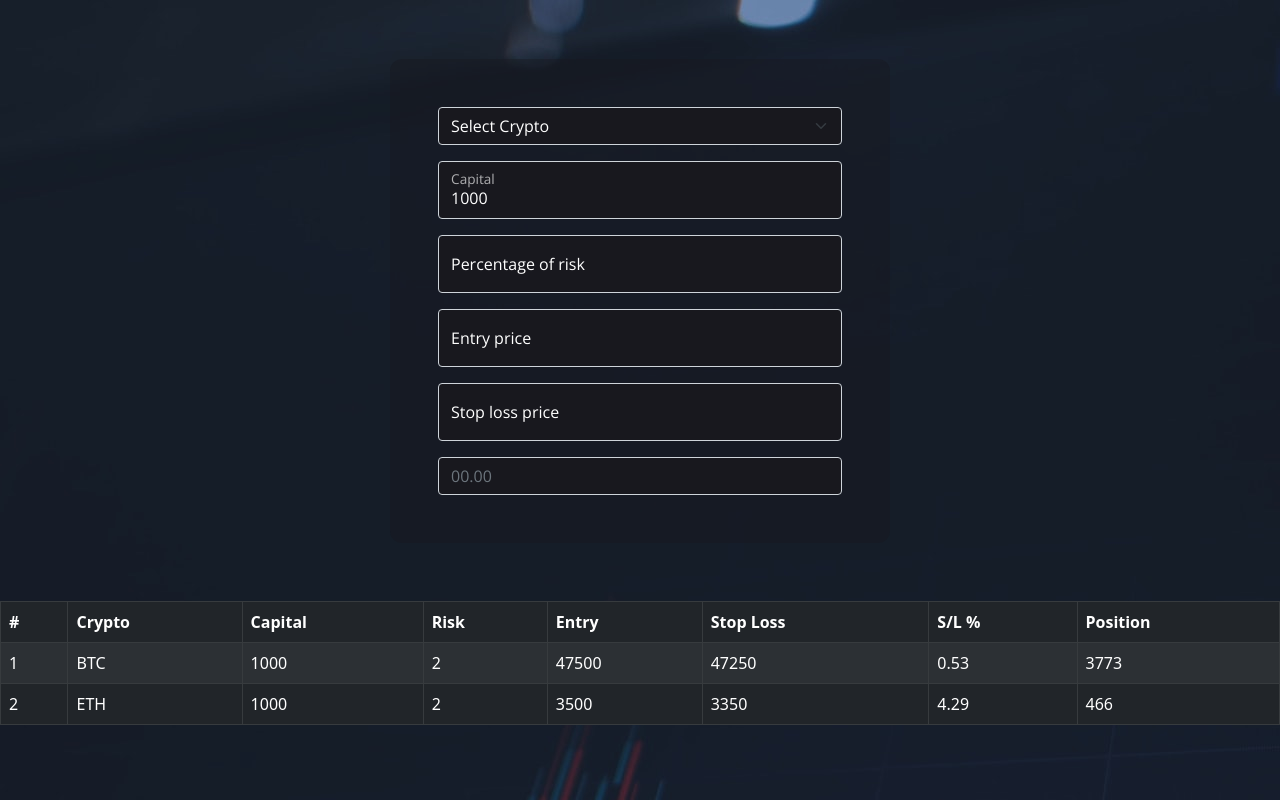
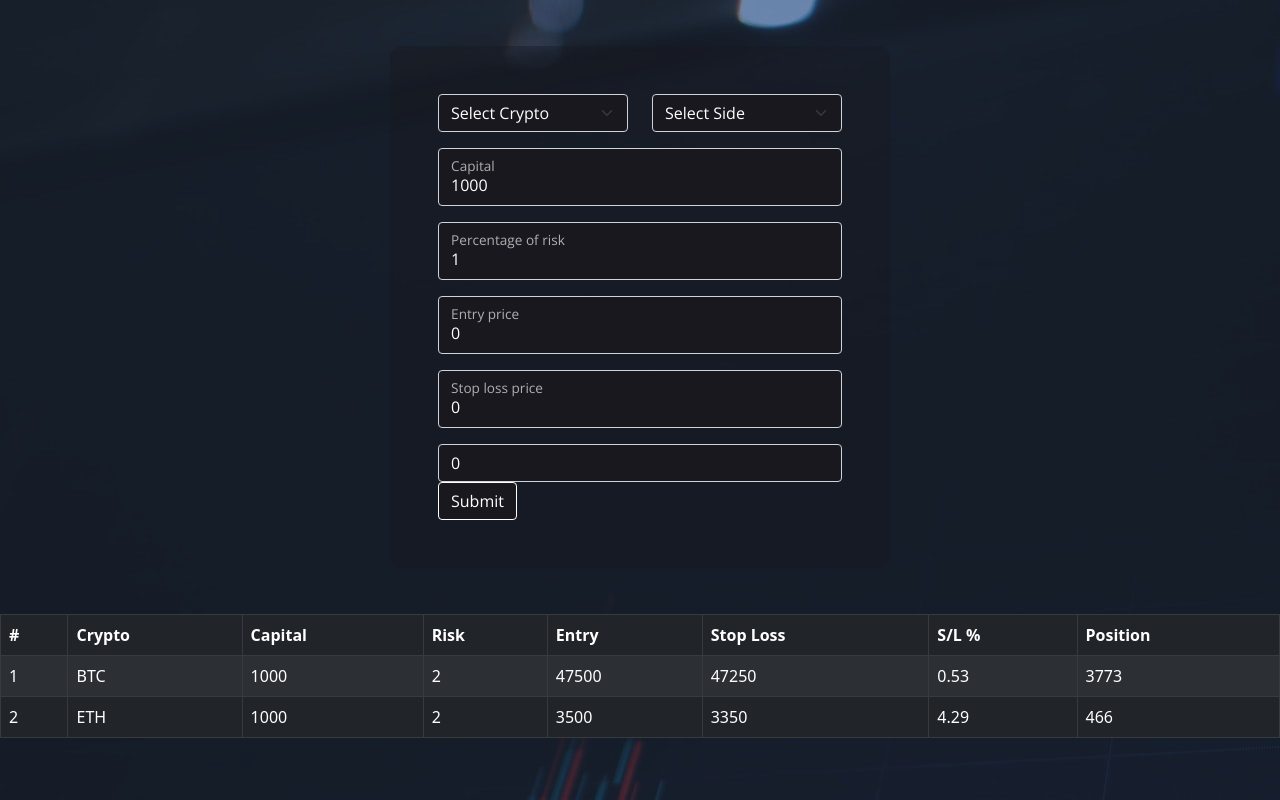
Before and after one commit to leplerjacob/position-calculator, a React (Create React App) app: page / in a window 1280 px wide. Built offline with nearby package versions, Linux system fonts and the light colour scheme.

Commit message:
feat(form: added inputs and position eq

```diff
--- a/src/components/CalcForm.js
+++ b/src/components/CalcForm.js
@@ -1,35 +1,83 @@
 import Form from "react-bootstrap/Form";
 import FloatingLabel from "react-bootstrap/FloatingLabel";
+import Row from "react-bootstrap/Row";
+import Col from "react-bootstrap/Col";
+import Button from "react-bootstrap/Button";
 import { Component, useState } from "react";
 
 class CalcForm extends Component {
   constructor(props) {
     super(props);
     this.state = {
-      ticker: "BTC",
+      crypto: "BTC",
+      position: "position",
       capital: 1000,
       risk: 1.0,
       entry: 0.0,
       stop: 0.0,
+      calculatedPosition: 0.0,
     };
   }
 
   handleChange = (e) => {
-    this.setState({[e.target.name]: e.target.value})
+    console.log(e.target.value, e.target.name);
+    this.setState({ [e.target.name]: e.target.value });
+  };
+
+  calculatePosition = async (e) => {
+    e.preventDefault();
+    const { crypto, position, capital, risk, stop, entry, calculatedPosition } =
+      this.state;
+    if (position == "short") {
+      const result = (capital * risk) / (stop / entry - 1) / 100;
+      await this.setState({ calculatedPosition: Math.round(result) });
     }
+    if (position == "long") {
+      const result = (capital * risk) / (entry / stop - 1) / 100;
+      await this.setState({ calculatedPosition: Math.round(result) });
+    }
+
+    this.props.handleCalc({
+      crypto,
+      position,
+      capital,
+      risk,
+      stop,
+      entry,
+      calculatedPosition,
+    });
+  };
 
   render() {
     return (
       <div className="form">
-        <Form>
+        <Form onSubmit={this.calculatePosition}>
+          <Row>
+            <Col>
               <Form.Select
                 className="form-input mb-3"
-            aria-label="Default select example"
+                aria-label="select crypto"
+                onChange={this.handleChange}
+                name="crypto"
               >
                 <option>Select Crypto</option>
                 <option value="btc">BTC</option>
                 <option value="eth">ETH</option>
               </Form.Select>
+            </Col>
+            <Col>
+              <Form.Select
+                className="form-input mb-3"
+                aria-label="select position"
+                onChange={this.handleChange}
+                name="position"
+              >
+                <option>Select Side</option>
+                <option value="short">Short</option>
+                <option value="long">Long</option>
+              </Form.Select>
+            </Col>
+          </Row>
 
           <FloatingLabel
             controlId="floatingInput"
@@ -56,6 +104,8 @@ class CalcForm extends Component {
               type="risk"
               placeholder="risk"
               name="risk"
+              value={this.state.risk}
+              onChange={this.handleChange}
             />
           </FloatingLabel>
 
@@ -65,6 +115,8 @@ class CalcForm extends Component {
               type="price"
               placeholder="Entry price"
               name="entry"
+              value={this.state.entry}
+              onChange={this.handleChange}
             />
           </FloatingLabel>
 
@@ -78,15 +130,18 @@ class CalcForm extends Component {
               type="stopLoss"
               placeholder="Stop loss price"
               name="stop"
+              value={this.state.stop}
+              onChange={this.handleChange}
             />
           </FloatingLabel>
 
           <Form.Control
             className="form-input"
             type="calculatedPosition"
-            placeholder="00.00"
+            value={this.state.calculatedPosition}
             disabled
           />
+          <Button type="submit">Submit</Button>
         </Form>
       </div>
     );
```
Lines whose indentation alone changed are shown as unchanged.
